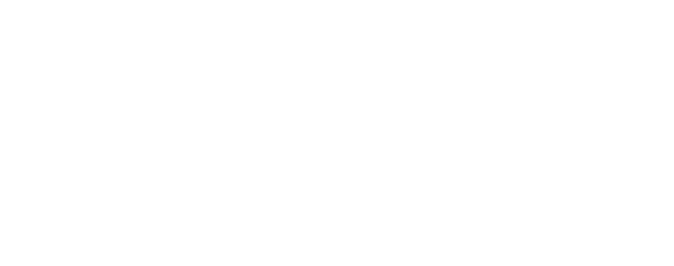
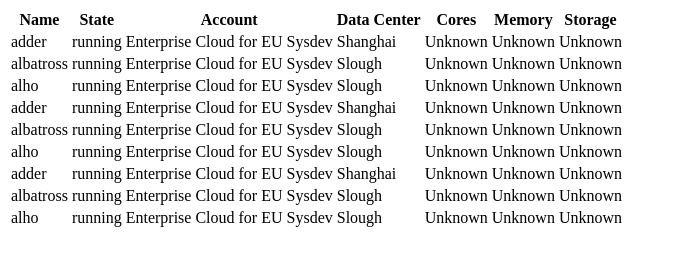
Before and after one commit to linuxGeekX/serverdata_exercise, a plain HTML site: page index.html in a window 1280 px wide. Shown: the whole page, without its empty margins (0-674 px from the left). Drawn offline with Linux system fonts and the light colour scheme.

Commit message:
Added HTML table of data

```diff
--- a/index.html
+++ b/index.html
@@ -4,6 +4,99 @@
 		<title></title>
 	</head>
 	<body>
-
+		<div>
+			<table>
+				<tr>
+					<th>Name</th>
+					<th>State</th>
+					<th>Account</th>
+					<th>Data Center</th>
+					<th>Cores</th>
+					<th>Memory</th>
+					<th>Storage</th>
+				</tr>
+				<tr>
+					<td>adder</td>
+					<td>running</td>
+					<td>Enterprise Cloud for EU Sysdev</td>
+					<td>Shanghai</td>
+					<td>Unknown</td>
+					<td>Unknown</td>
+					<td>Unknown</td>
+				</tr>
+				<tr>
+					<td>albatross</td>
+					<td>running</td>
+					<td>Enterprise Cloud for EU Sysdev</td>
+					<td>Slough</td>
+					<td>Unknown</td>
+					<td>Unknown</td>
+					<td>Unknown</td>
+				</tr>
+				<tr>
+					<td>alho</td>
+					<td>running</td>
+					<td>Enterprise Cloud for EU Sysdev</td>
+					<td>Slough</td>
+					<td>Unknown</td>
+					<td>Unknown</td>
+					<td>Unknown</td>
+				</tr>
+				<tr>
+					<td>adder</td>
+					<td>running</td>
+					<td>Enterprise Cloud for EU Sysdev</td>
+					<td>Shanghai</td>
+					<td>Unknown</td>
+					<td>Unknown</td>
+					<td>Unknown</td>
+				</tr>
+				<tr>
+					<td>albatross</td>
+					<td>running</td>
+					<td>Enterprise Cloud for EU Sysdev</td>
+					<td>Slough</td>
+					<td>Unknown</td>
+					<td>Unknown</td>
+					<td>Unknown</td>
+				</tr>
+				<tr>
+					<td>alho</td>
+					<td>running</td>
+					<td>Enterprise Cloud for EU Sysdev</td>
+					<td>Slough</td>
+					<td>Unknown</td>
+					<td>Unknown</td>
+					<td>Unknown</td>
+				</tr>
+				<tr>
+					<td>adder</td>
+					<td>running</td>
+					<td>Enterprise Cloud for EU Sysdev</td>
+					<td>Shanghai</td>
+					<td>Unknown</td>
+					<td>Unknown</td>
+					<td>Unknown</td>
+				</tr>
+				<tr>
+					<td>albatross</td>
+					<td>running</td>
+					<td>Enterprise Cloud for EU Sysdev</td>
+					<td>Slough</td>
+					<td>Unknown</td>
+					<td>Unknown</td>
+					<td>Unknown</td>
+				</tr>
+				<tr>
+					<td>alho</td>
+					<td>running</td>
+					<td>Enterprise Cloud for EU Sysdev</td>
+					<td>Slough</td>
+					<td>Unknown</td>
+					<td>Unknown</td>
+					<td>Unknown</td>
+				</tr>
+			</table>
+		</div>
 	</body>
 </html>
```
Also changed, not shown: table.json (indentation only).
